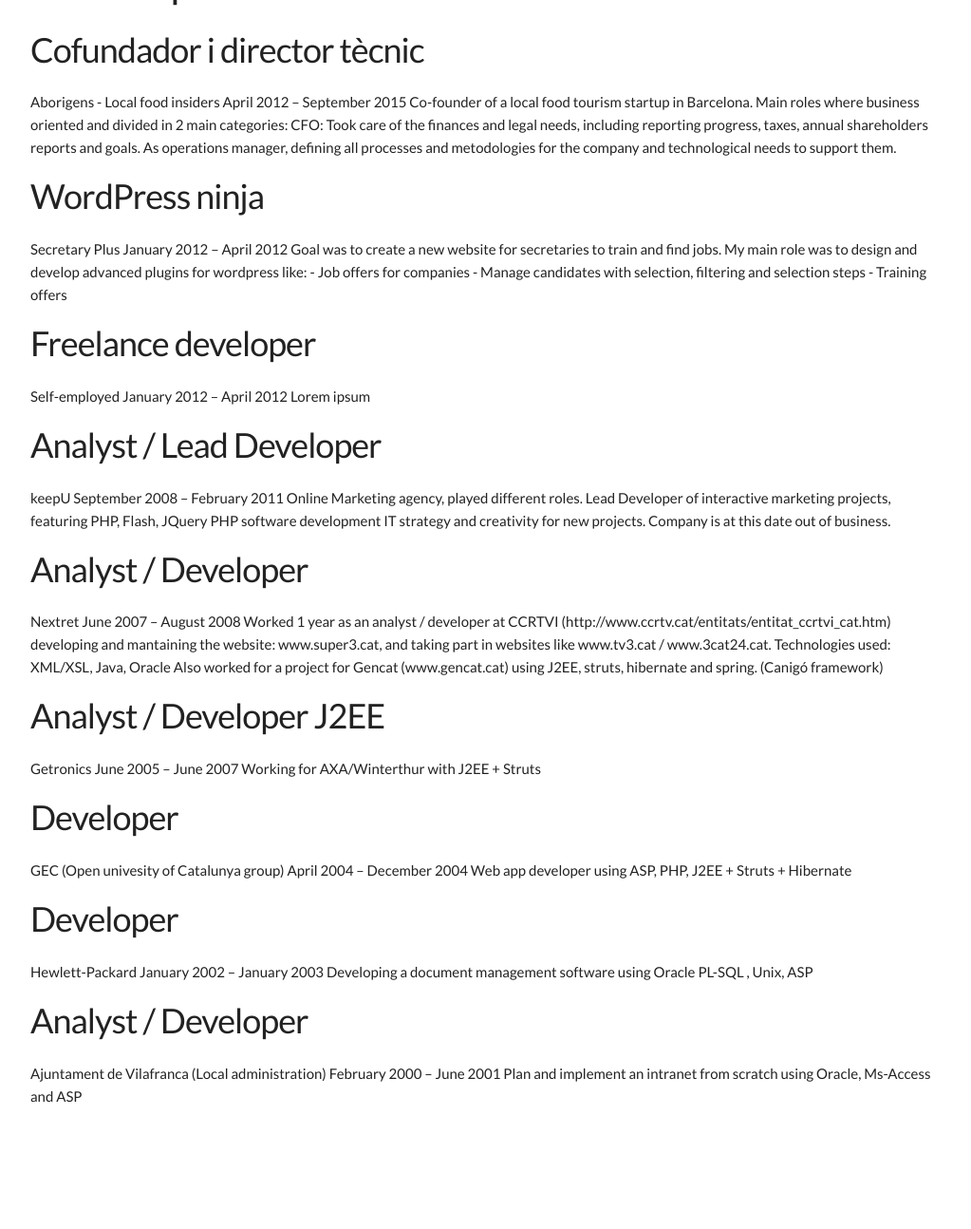
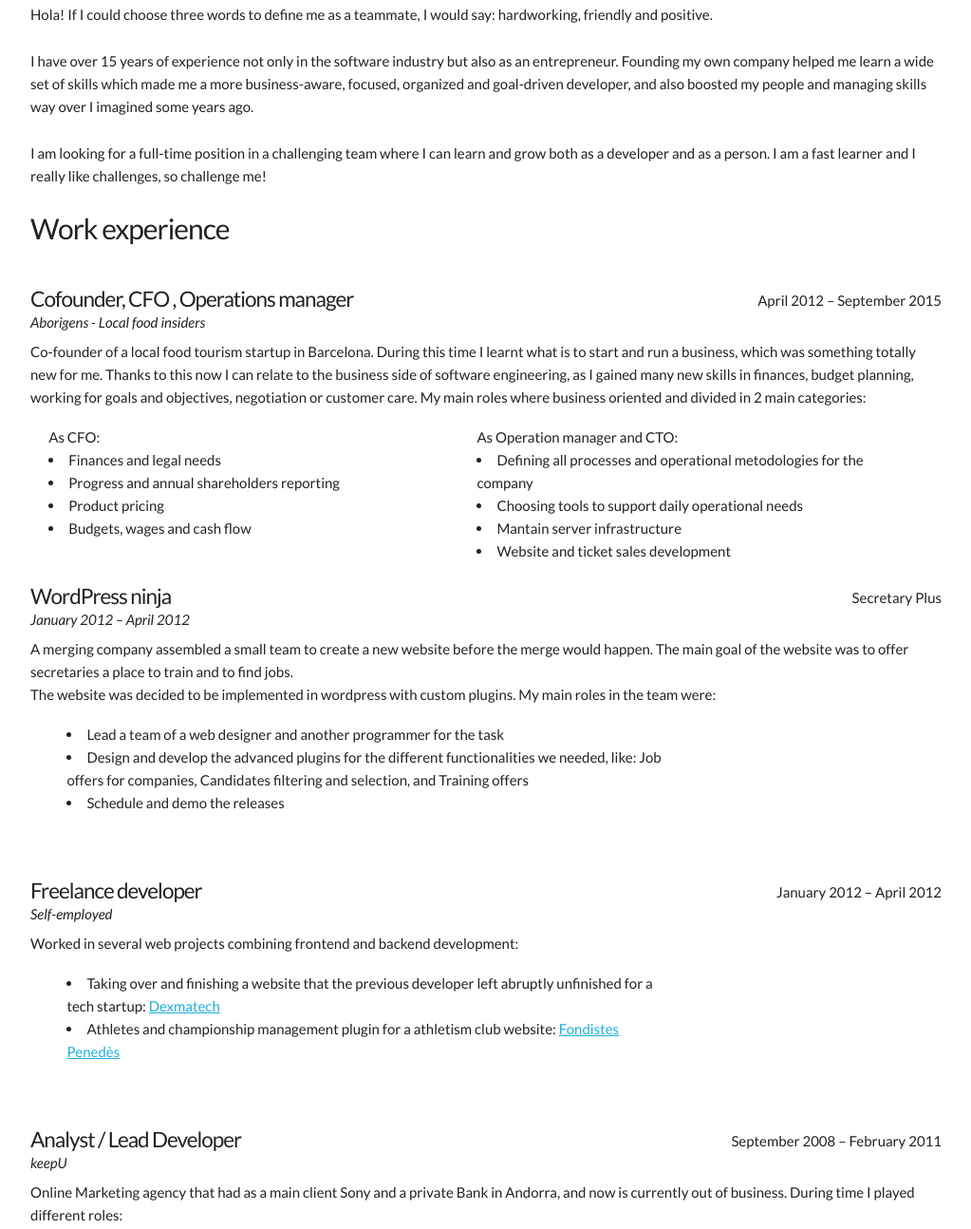
Before and after one commit to alexresta/alexresta.github.io, a plain HTML site: page index.html in a window 1280 px wide. Shown: the part 235-1529 px from the top of the page at 95% size, without its empty margins (128-1151 px from the left). Before the commit the page ends 1401 px from the top, so only its background shows below. Drawn offline with nearby package versions, Linux system fonts and the light colour scheme; some packages are replaced by stand-ins of ours.

Commit message:
adds angular and good content

```diff
--- a/css/styles.css
+++ b/css/styles.css
@@ -8,7 +8,7 @@ body {
 }
 
 .separate_top {
-	margin-top: 1.5em;
+	margin: 1.5em 0 1.5em 0;
 }
 
 .row {
@@ -34,6 +34,10 @@ body {
 	margin-top: 16px;
 }
 
+.job_description {
+	margin: 0.5em 0 1.2em 0;
+
+}
 ul li {
 	list-style-type: disc;
 	margin-bottom: 0;
@@ -42,3 +46,17 @@ ul.social_links li {
 	list-style-type: none;
 	margin-bottom: 0;
 }
+h2 {
+	font-size: 3rem;
+}
+
+h3 {
+	font-size:1.5em;
+		line-height: 1;
+	margin:2em 0 0 0;
+}
+
+.one-half.column.interior {
+	width: 45%;
+	margin-left: 2%;
+}
--- a/index.html
+++ b/index.html
@@ -1,5 +1,5 @@
 <!DOCTYPE html>
-<html lang="en">
+<html lang="en" ng-app="resumeApp">>
 <head>
 
   <meta charset="utf-8">
@@ -17,10 +17,14 @@
   <link rel="stylesheet" href="css/styles.css">
 
   <link rel="icon" type="image/png" href="images/favicon.png">
+  <script src="https://ajax.googleapis.com/ajax/libs/angularjs/1.4.7/angular.js"></script>
+  <script src="https://ajax.googleapis.com/ajax/libs/angularjs/1.4.7/angular-sanitize.min.js"></script>
+
+  <script src="scripts/resumeController.js"></script>
+
 
 </head>
 <body>
-
   <div class="container">
     <!-- PDF version -->
     <div class="row separate_top" id="download_pdf">
@@ -53,107 +57,38 @@
 
     </div>
 
-    <!-- SKILLS & OTHER STUFF -->
+    <!-- BIO, SKILLS & OTHER STUFF -->
     <div class="row">
-
-    </div>
+    <p>Hola! If I could choose three words to define me as a teammate, I would say: hardworking, friendly and positive. </p><p>
+    I have over 15 years of experience not only in the software industry but also as an entrepreneur. Founding my own company helped me learn a wide set of skills which made me a more business-aware, focused, organized and goal-driven developer, and also boosted my people and managing skills way over I imagined some years ago.</p>
+     <p>I am looking for a full-time position in a challenging team where I can learn and grow both as a developer and as a person. I am a fast learner and I really like challenges, so challenge me! </p>
+     </div>
 
     <!-- WORK EXPERIENCE -->
-    <div class="row">
+    <div class="row" ng-controller="ResumeCtrl">
       <h2>Work experience</h2>
-      <div class="job_experience">
-        <h3 class="job_title">Cofundador i director tècnic</h3>
-        <span class="job_company">Aborigens - Local food insiders</span>
-        <span class="job_dates">April 2012 – September 2015</span>
-        <span class="job_description">
-            Co-founder of a local food tourism startup in Barcelona. Main roles where business oriented and divided in 2 main categories:
-            CFO: Took care of the finances and legal needs, including reporting progress, taxes, annual shareholders reports and goals.
-            As operations manager, defining all processes and metodologies for the company and technological needs to support them.
-        </span>
+
+       <div class="job_experience" ng-repeat="job in jobs">
+        <span class="job_dates u-pull-right">{{job.job_dates}}</span>
+        <h3 class="job_title">{{job.job_title}}</h3>
+
+        <em><span class="job_company">{{job.job_company}}</span></em>
+        <div class="job_wherewhen">
+
+
+        </div>
+        <div class="job_description" ng-bind-html="job.job_description" ></div>
+
+        <div ng-if="job.columns==1" class="two-thirds column interior" ng-bind-html="job.column_one"></div>
+        <div ng-if="job.columns==1" class="u-cf"></div>
+
+         <div ng-if="job.columns>=2" class="one-half column interior" ng-bind-html="job.column_one"></div>
+         <div ng-if="job.columns>=2" class="one-half column interior" ng-bind-html="job.column_two"></div>
+
       </div>
 
-      <div class="job_experience">
-        <h3 class="job_title">WordPress ninja</h3>
-        <span class="job_company">Secretary Plus</span>
-        <span class="job_dates">January 2012 – April 2012</span>
-        <span class="job_description">
-            Goal was to create a new website for secretaries to train and find jobs. My main role was to design and develop advanced plugins for wordpress like:
-            - Job offers for companies
-            - Manage candidates with selection, filtering and selection steps
-            - Training offers
-        </span>
-      </div>
 
-      <div class="job_experience">
-        <h3 class="job_title">Freelance developer</h3>
-        <span class="job_company">Self-employed</span>
-        <span class="job_dates">January 2012 – April 2012</span>
-        <span class="job_description">
-            Lorem ipsum
-        </span>
-      </div>
 
-      <div class="job_experience">
-        <h3 class="job_title">Analyst / Lead Developer</h3>
-        <span class="job_company">keepU</span>
-        <span class="job_dates">September 2008 – February 2011 </span>
-        <span class="job_description">
-            Online Marketing agency, played different roles.
-
-            Lead Developer of interactive marketing projects, featuring PHP, Flash, JQuery
-            PHP software development
-            IT strategy and creativity for new projects. Company is at this date out of business.
-        </span>
-      </div>
-
-      <div class="job_experience">
-        <h3 class="job_title">Analyst / Developer</h3>
-        <span class="job_company">Nextret</span>
-        <span class="job_dates">June 2007 – August 2008 </span>
-        <span class="job_description">
-            Worked 1 year as an analyst / developer at CCRTVI (http://www.ccrtv.cat/entitats/entitat_ccrtvi_cat.htm) developing and mantaining the website: www.super3.cat, and taking part in websites like www.tv3.cat / www.3cat24.cat.
-            Technologies used: XML/XSL, Java, Oracle
-
-            Also worked for a project for Gencat (www.gencat.cat) using J2EE, struts, hibernate and spring. (Canigó framework)
-        </span>
-      </div>
-
-      <div class="job_experience">
-        <h3 class="job_title">Analyst / Developer J2EE</h3>
-        <span class="job_company">Getronics</span>
-        <span class="job_dates">June 2005 – June 2007  </span>
-        <span class="job_description">
-            Working for AXA/Winterthur with J2EE + Struts
-        </span>
-      </div>
-
-      <div class="job_experience">
-        <h3 class="job_title">Developer</h3>
-        <span class="job_company">GEC (Open univesity of Catalunya group)</span>
-        <span class="job_dates">April 2004 – December 2004</span>
-        <span class="job_description">
-            Web app developer using ASP, PHP, J2EE + Struts + Hibernate
-        </span>
-      </div>
-
-      <div class="job_experience">
-        <h3 class="job_title">Developer</h3>
-        <span class="job_company">Hewlett-Packard</span>
-        <span class="job_dates">January 2002 – January 2003</span>
-        <span class="job_description">
-            Developing a document management software using Oracle PL-SQL , Unix, ASP
-
-        </span>
-      </div>
-
-      <div class="job_experience">
-        <h3 class="job_title">Analyst / Developer</h3>
-        <span class="job_company">Ajuntament de Vilafranca (Local administration)</span>
-        <span class="job_dates">February 2000 – June 2001 </span>
-        <span class="job_description">
-            Plan and implement an intranet from scratch using Oracle, Ms-Access and ASP
-        </span>
-      </div>
     </div> <!--work experience-->
 
 
--- /dev/null
+++ b/scripts/resumeController.js
@@ -0,0 +1,65 @@
+var resumeApp = angular.module('resumeApp', ['ngSanitize']);
+
+resumeApp.controller('ResumeCtrl', function ($scope) {
+  $scope.jobs = [
+    {"job_title": "Cofounder, CFO , Operations manager",
+     "job_dates": "April 2012 – September 2015",
+     "job_company":"Aborigens - Local food insiders",
+     "job_description":"Co-founder of a local food tourism startup in Barcelona. During this time I learnt what is to start and run a business, which was something totally new for me. Thanks to this now I can relate to the business side of software engineering, as I gained many new skills in finances, budget planning, working for goals and objectives, negotiation or customer care. My main roles where business oriented and divided in 2 main categories:",
+ 	 "columns" : "2",
+ 	 "column_one" : "As CFO:<br> <ul><li>Finances and legal needs</li><li>Progress and annual shareholders reporting</li><li>Product pricing</li><li>Budgets, wages and cash flow</li></ul>",
+ 	 "column_two" : "As Operation manager and CTO:<br> <ul><li>Defining all processes and operational metodologies for the company</li><li>Choosing tools to support daily operational needs</li><li>Mantain server infrastructure</li><li>Website and ticket sales development</li></ul>"
+
+ },
+ 	{"job_title": "WordPress ninja",
+     "job_dates": "Secretary Plus",
+     "job_company":"January 2012 – April 2012",
+     "job_description":"A merging company assembled a small team to create a new website before the merge would happen. The main goal of the website was to offer secretaries a place to train and to find jobs. <br/>The website was decided to be implemented in wordpress with custom plugins. My main roles in the team were:",
+     "columns" : "1",
+     "column_one" : "<ul><li>Lead a team of a web designer and another programmer for the task</li><li>Design and develop the advanced plugins for the different functionalities we needed, like: Job offers for companies,  Candidates filtering and selection, and Training offers</li><li>Schedule and demo the releases</li></ul>"
+ 	},
+ 	{"job_title": "Freelance developer",
+     "job_dates": "January 2012 – April 2012",
+     "job_company":"Self-employed",
+     "job_description":"Worked in several web projects combining frontend and backend development:",
+    	"columns" : "1",
+     "column_one" : "<ul><li>Taking over and finishing a website that the previous developer left abruptly unfinished for a tech startup: <a href='http://dexmatech.com' target='_blank'>Dexmatech</a></li><li>Athletes and championship management plugin for a athletism club website: <a href='http://fondistepenedes.com' target='_blank'>Fondistes Penedès</a></li></ul>"
+ 	}
+ 	,
+ 	{"job_title": "Analyst / Lead Developer",
+     "job_dates": "September 2008 – February 2011",
+     "job_company":"keepU",
+     "job_description":"Online Marketing agency that had as a main client Sony and a private Bank in Andorra, and now is currently out of business. During time I played different roles:",
+"columns" : "1",
+     "column_one" : "<ul><li>Lead Developer of interactive marketing projects, featuring PHP, Flash, JQuery</li><li>Teleconference app in flash</li><li>IT strategy and creativity for new projects.</li></ul>"
+ 	},
+
+ 	{"job_title": "Analyst / Developer",
+     "job_dates": "June 2007 – August 2008",
+     "job_company":"Nextret",
+     "job_description":"Worked 1 year as an analyst / developer at CCRTVI (http://www.ccrtv.cat/entitats/entitat_ccrtvi_cat.htm) developing and mantaining the website: www.super3.cat, and taking part in websites like www.tv3.cat / www.3cat24.cat. Technologies used: XML/XSL, Java, Oracle Also worked for a project for Gencat (www.gencat.cat) using J2EE, struts, hibernate and spring. (Canigó framework)"
+ 	}
+ 	,
+ 	{"job_title": "Analyst / Developer J2EE",
+     "job_dates": "June 2005 – June 2007 ",
+     "job_company":"Getronics",
+     "job_description":"Working for AXA/Winterthur with J2EE + Struts + Oracle in maintenance and development of the main webapp used by insurance agents"
+ 	}
+ 	 	,
+ 	{"job_title": "Developer",
+     "job_dates": "April 2004 – December 2004",
+     "job_company":"GEC (Open univesity of Catalunya group)",
+     "job_description":" Web app developer using ASP, PHP, J2EE + Struts + Hibernate"
+ 	},
+ 	{"job_title": "Developer",
+     "job_dates": "January 2002 – January 2003",
+     "job_company":"Hewlett-Packard",
+     "job_description":"Developing a document management software using Oracle PL-SQL , Unix, ASP"
+ 	},
+ 	{"job_title": "Analyst / Developer",
+     "job_dates": "February 2000 – June 2001",
+     "job_company":"Ajuntament de Vilafranca (Local administration) ",
+     "job_description":" Plan and implement an intranet from scratch using Oracle, Ms-Access and ASP"
+ 	}
+  ];
+});
```
